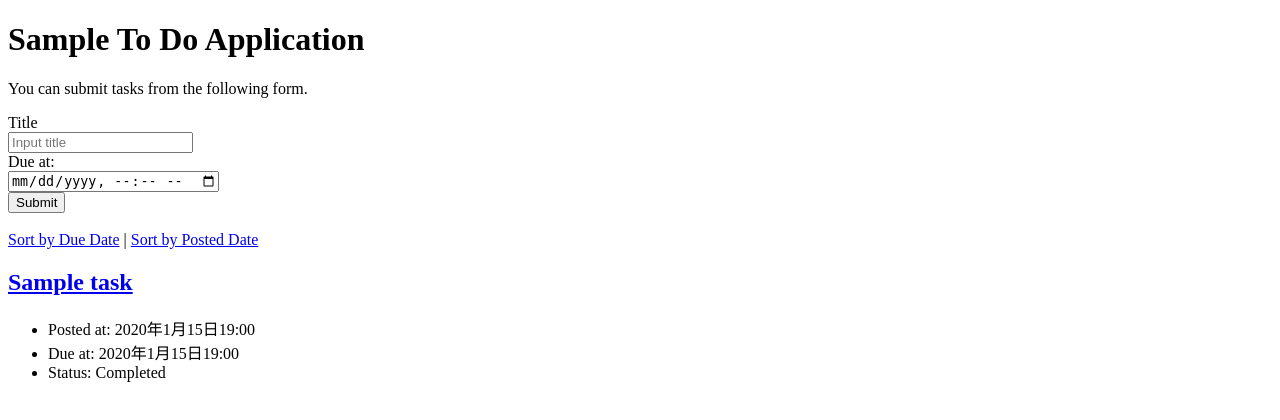
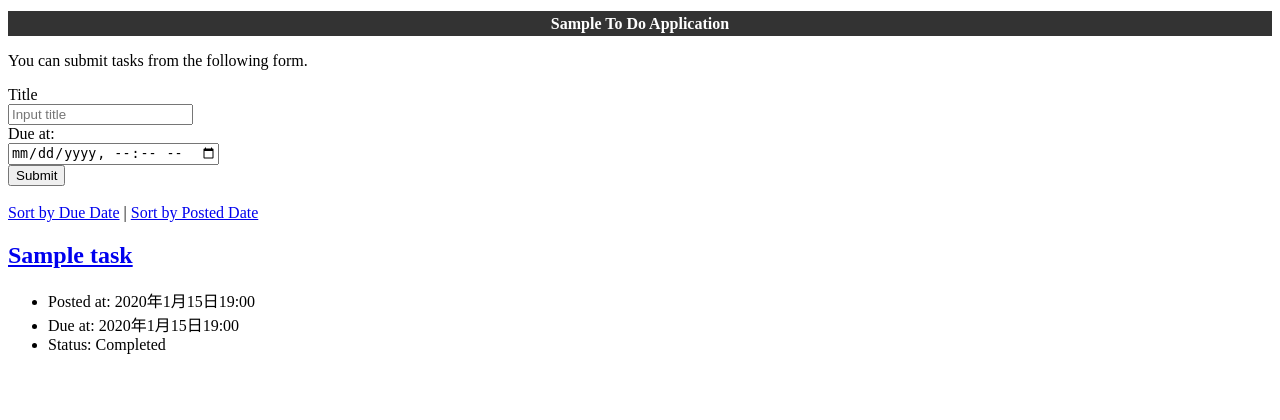
Before and after one commit to rit-iniad/django-test-exercise, a Django app: page / in a window 1280 px wide. Shown: the top 420 px of the page. Run offline with Django 4.2, Linux system fonts and the light colour scheme; tables that the repository leaves empty hold one stand-in row (values such as "Sample post").

Commit message:
css追加

```diff
--- /dev/null
+++ b/todo/static/todo/css/index.css
@@ -0,0 +1,7 @@
+h1 {
+    background-color: #333;
+    color : white;
+    font-size: 16px;
+    line-height: 1.6;
+    text-align: center;
+}
--- a/todo/templates/todo/index.html
+++ b/todo/templates/todo/index.html
@@ -6,6 +6,7 @@
     <title>To Do Application</title>
     <meta charset="UTF-8">
     <meta name="author" content="INIAD">
+    <link rel="stylesheet" href="{% static 'todo/css/index.css' %}">
   </head>
 
   <body>
```
